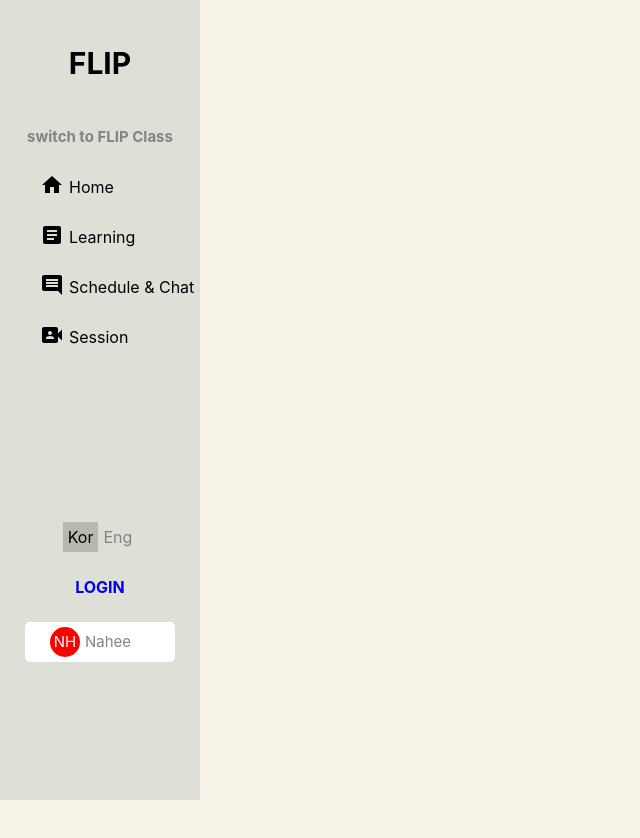
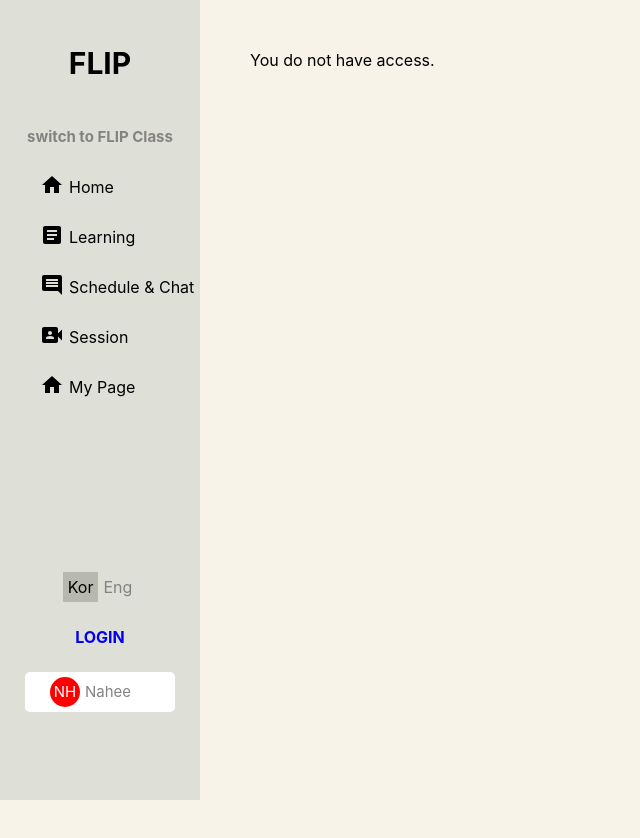
Before and after one commit to haimnam/FLIP-Test, a React (Create React App) app: page /myPage in a window 1280 px wide. Shown: the top 838 px of the page, without its empty margins (0-640 px from the left). Built offline with nearby package versions, Linux system fonts and the light colour scheme.

Commit message:
Create MyPage

```diff
--- a/src/Components/Sidebar.tsx
+++ b/src/Components/Sidebar.tsx
@@ -13,6 +13,7 @@ import {
   ScheduleAndChat,
   Session,
   Login,
+  MyPage,
 } from "../pages/pageIndex.tsx";
 
 const Sidebar = ({ account, students, user }) => {
@@ -66,6 +67,7 @@ const Sidebar = ({ account, students, user }) => {
         />
         <Route path="/schedule/*" element={<ScheduleAndChat />} />
         <Route path="/session" element={<Session />} />
+        <Route path="/myPage" element={<MyPage />} />
         <Route path="/login" element={<Login user={user} />} />
       </Routes>
     </React.Fragment>
--- a/src/Components/SidebarData.tsx
+++ b/src/Components/SidebarData.tsx
@@ -13,4 +13,5 @@ export const SidebarData = [
     link: "/schedule/account?id=1",
   },
   { icon: <VideoCameraFrontIcon />, title: "Session", link: "/session" },
+  { icon: <HomeIcon />, title: "My Page", link: "/myPage" },
 ];
--- a/src/pages/Login.tsx
+++ b/src/pages/Login.tsx
@@ -46,6 +46,7 @@ const Login = () => {
           console.log(res);
           let token = res.data.accessToken;
           localStorage.setItem("access_token", token);
+          localStorage.setItem("firstName", res.data.firstName);
           let config = {
             headers: {
               "access-token": token,
--- /dev/null
+++ b/src/pages/MyPage.tsx
@@ -0,0 +1,19 @@
+import React from "react";
+import styles from "../scss/App.module.scss";
+import { useAuth } from "../Store/AuthProvider.tsx";
+
+const MyPage = () => {
+  const { authTokens } = useAuth();
+  let firstName = localStorage.getItem("firstName");
+  if (authTokens) {
+    return (
+      <div className={styles.contents}>
+        <h1>Hello, {firstName}!</h1>
+      </div>
+    );
+  } else {
+    return <div className={styles.contents}>You do not have access.</div>;
+  }
+};
+
+export default MyPage;
--- a/src/pages/pageIndex.tsx
+++ b/src/pages/pageIndex.tsx
@@ -3,3 +3,4 @@ export { default as Learning } from "./Learning/Learning.tsx";
 export { default as ScheduleAndChat } from "./ScheduleAndChat/ScheduleAndChat.tsx";
 export { default as Session } from "./Session.tsx";
 export { default as Login } from "./Login.tsx";
+export { default as MyPage } from "./MyPage.tsx";
```
